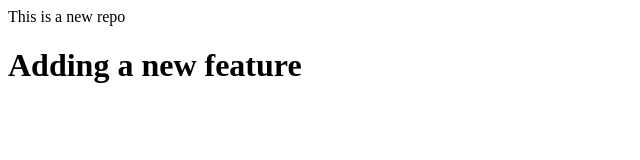
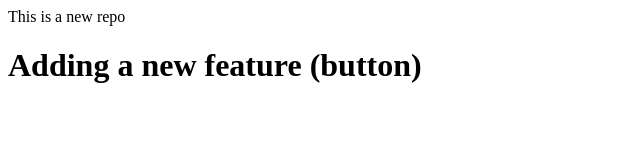
Before and after one commit to Malateshpn/Localrepo, a plain HTML site: page index.html in a window 1280 px wide. Shown: the whole page, without its empty margins (0-640 px from the left). Drawn offline with Linux system fonts and the light colour scheme.

Commit message:
add new feature

```diff
--- a/index.html
+++ b/index.html
@@ -1,2 +1,2 @@
 <p>This is a new repo</p>
-<h1>Adding a new feature</h1>
+<h1>Adding a new feature (button)</h1>
```
